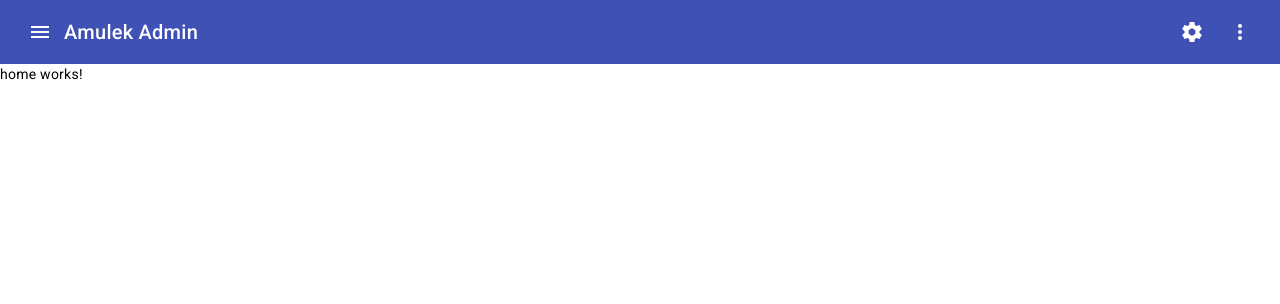
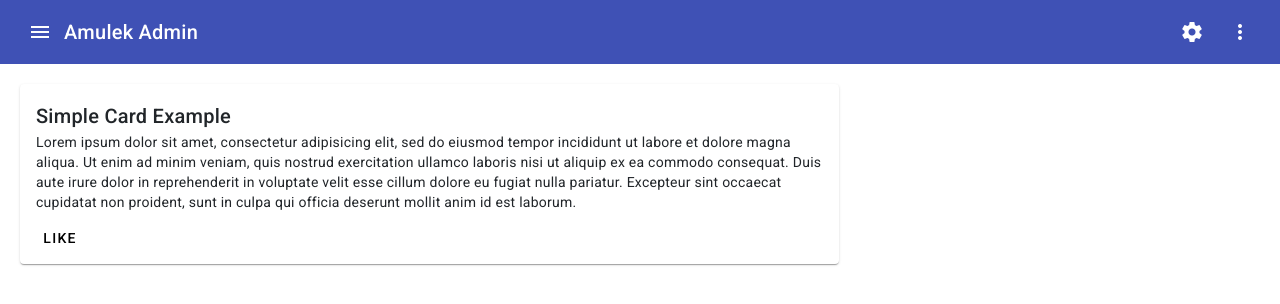
Before and after one commit to pasadyaguy/amulek-admin, an Angular app: page /pages/home in a window 1280 px wide. Shown: the top 304 px of the page. Built offline with nearby package versions, Linux system fonts and the light colour scheme.

Commit message:
install bootstrap, add sample card to home

```diff
--- a/angular.json
+++ b/angular.json
@@ -25,6 +25,7 @@
             "inlineStyleLanguage": "scss",
             "assets": ["src/favicon.ico", "src/assets"],
             "styles": [
+              "node_modules/bootstrap/dist/css/bootstrap.css",
               "@angular/material/prebuilt-themes/indigo-pink.css",
               "src/styles.scss"
             ],
--- a/package.json
+++ b/package.json
@@ -20,6 +20,7 @@
     "@angular/platform-browser": "^16.1.0",
     "@angular/platform-browser-dynamic": "^16.1.0",
     "@angular/router": "^16.1.0",
+    "bootstrap": "^5.3.0",
     "rxjs": "~7.8.0",
     "tslib": "^2.3.0",
     "zone.js": "~0.13.0"
--- a/src/app/@core/modules/shared.module.ts
+++ b/src/app/@core/modules/shared.module.ts
@@ -14,6 +14,7 @@ import { MaterialModule } from './material.module';
     MaterialModule.forRoot(),
     ReactiveFormsModule,
     RouterModule,
+    MaterialModule,
   ],
   exports: [MaterialModule, ReactiveFormsModule, FormsModule, ThemeModule],
   declarations: [],
--- a/src/app/pages/home/home.component.html
+++ b/src/app/pages/home/home.component.html
@@ -1,3 +1,23 @@
-<p>
-  home works!
-</p>
+<div class="row">
+  <div class="col-md-8">
+    <mat-card>
+      <mat-card-header
+        ><mat-card-title>Simple Card Example</mat-card-title></mat-card-header
+      >
+      <mat-card-content
+        ><p>
+          Lorem ipsum dolor sit amet, consectetur adipisicing elit, sed do
+          eiusmod tempor incididunt ut labore et dolore magna aliqua. Ut enim ad
+          minim veniam, quis nostrud exercitation ullamco laboris nisi ut
+          aliquip ex ea commodo consequat. Duis aute irure dolor in
+          reprehenderit in voluptate velit esse cillum dolore eu fugiat nulla
+          pariatur. Excepteur sint occaecat cupidatat non proident, sunt in
+          culpa qui officia deserunt mollit anim id est laborum.
+        </p></mat-card-content
+      >
+      <mat-card-actions>
+        <button mat-button>LIKE</button>
+      </mat-card-actions>
+    </mat-card>
+  </div>
+</div>
--- a/src/app/pages/pages.component.scss
+++ b/src/app/pages/pages.component.scss
@@ -0,0 +1,3 @@
+.body-content {
+  padding: 20px;
+}
--- a/src/app/pages/pages.component.ts
+++ b/src/app/pages/pages.component.ts
@@ -3,7 +3,8 @@ import { Component, OnInit } from '@angular/core';
 @Component({
   selector: 'app-pages',
   styleUrls: ['./pages.component.scss'],
-  template: `<app-header></app-header><router-outlet></router-outlet>`,
+  template: `<app-header></app-header>
+    <div class="body-content"><router-outlet></router-outlet></div>`,
 })
 export class PagesComponent implements OnInit {
   constructor() {}
--- a/src/app/pages/pages.module.ts
+++ b/src/app/pages/pages.module.ts
@@ -1,11 +1,12 @@
 import { CommonModule } from '@angular/common';
 import { NgModule } from '@angular/core';
 import { SharedModule } from '../@core/modules/shared.module';
+import { HomeComponent } from './home/home.component';
 import { PagesRoutingModule } from './pages-routing.module';
 import { PagesComponent } from './pages.component';
 
 @NgModule({
   imports: [PagesRoutingModule, CommonModule, SharedModule],
-  declarations: [PagesComponent],
+  declarations: [PagesComponent, HomeComponent],
 })
 export class PagesModule {}
```
Also changed, not shown: 1 other file (tests, documents, lock files or other folders).
